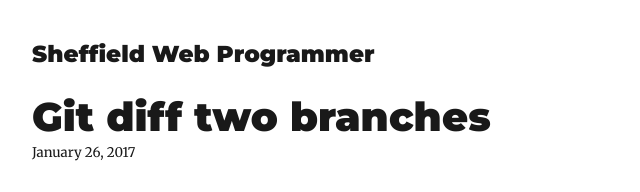
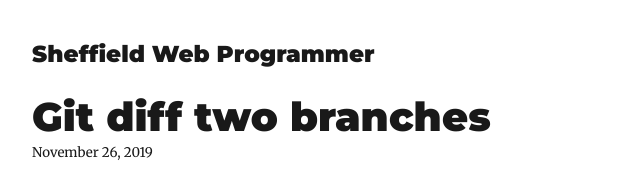
Before and after one commit to rjgallac/my-blog, a Gatsby site: page /GitDiffBranches/ in a window 1280 px wide. Shown: the top 192 px of the page, 293-933 px from the left. Built offline with nearby package versions, Linux system fonts and the light colour scheme; Gatsby itself is replaced by a stand-in of ours; some packages are replaced by stand-ins of ours.

Commit message:
Update index.md

```diff
--- a/content/blog/GitDiffBranches/index.md
+++ b/content/blog/GitDiffBranches/index.md
@@ -1,6 +1,6 @@
 ---
 title: Git diff two branches
-date: "2017-01-26T00:00:00.284Z"
+date: "2019-11-26T00:00:00.284Z"
 description: "Git diff two branches"
 ---
 
```
